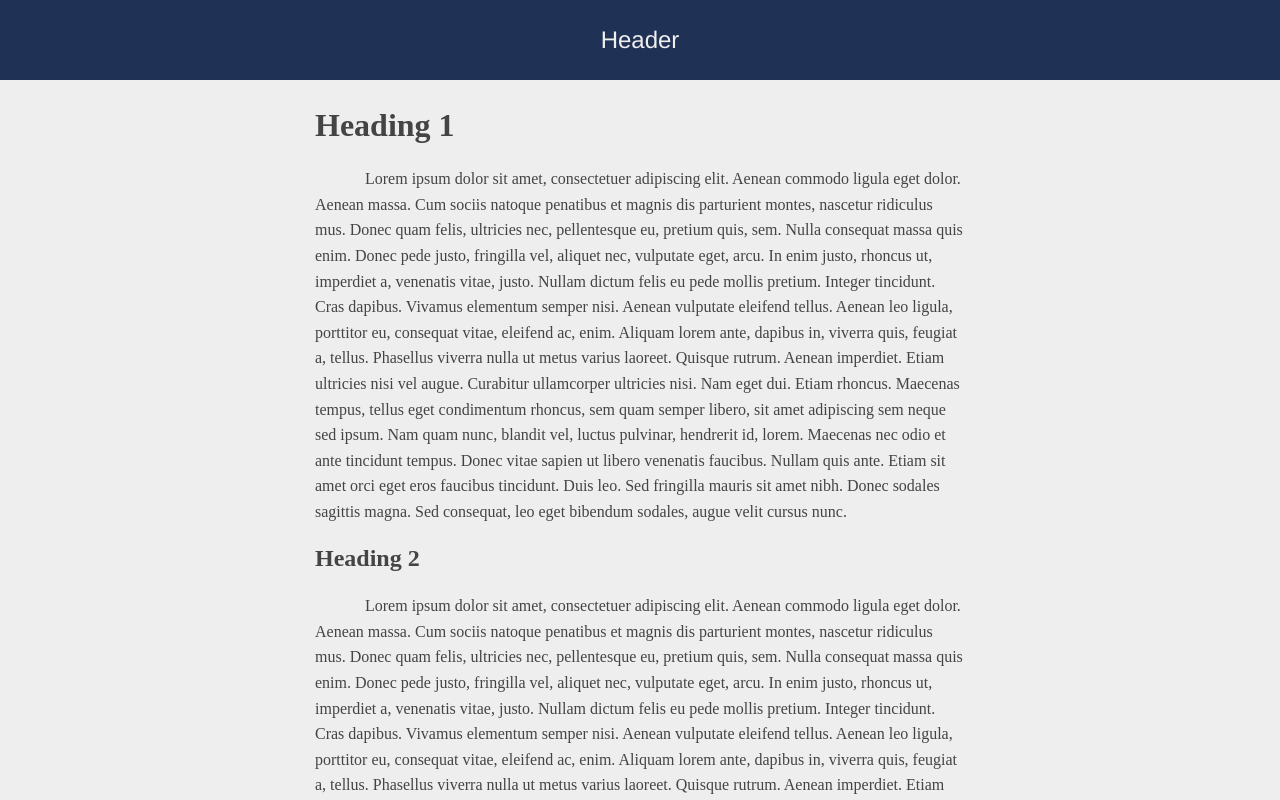
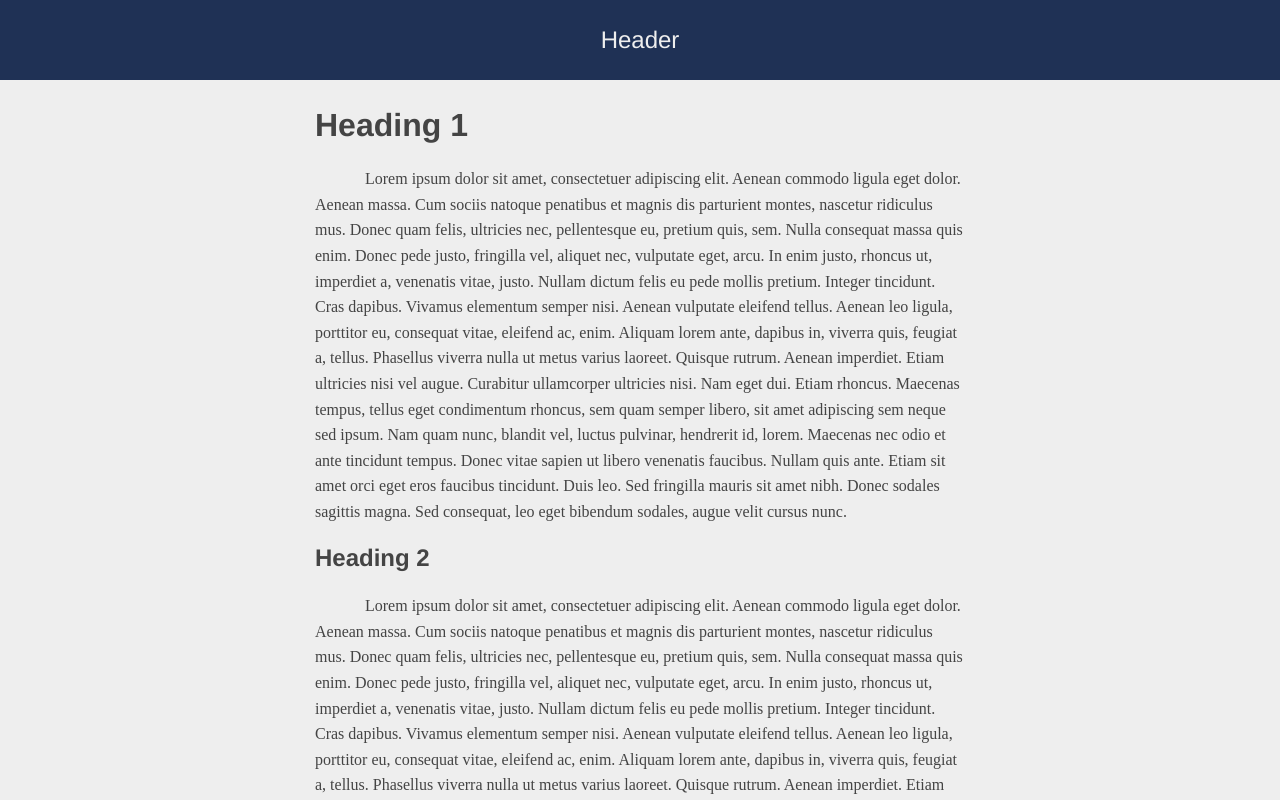
Before and after one commit to jontonsoup4/html5-sass-es6-boilerplate, a website: page src/static/index.html in a window 1280 px wide. Shown: the top 800 px of the page. Drawn offline with nearby package versions, Linux system fonts and the light colour scheme; files that its build step writes are made by us from their sources.

Commit message:
add header font

```diff
--- a/src/styles/main.scss
+++ b/src/styles/main.scss
@@ -59,6 +59,7 @@
 }
 
 h1, h2, h3 {
+  font-family: $font-family-header;
   line-height: 1.2;
 }
 
```
